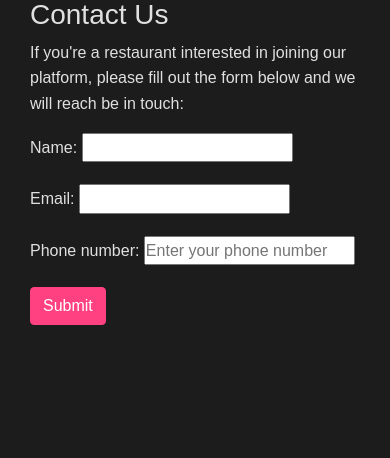
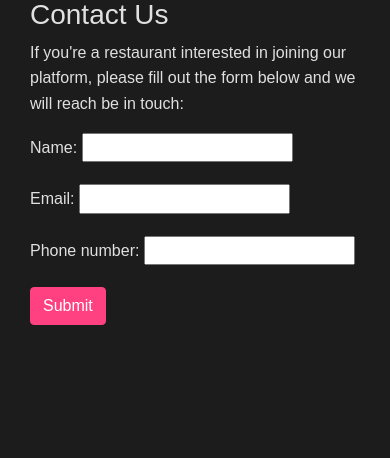
Before and after one commit to cmoynan/LocalEatzApp, a Django app: page /about/ in a window 390 px wide. Shown: the part 301-759 px from the top of the page. Run offline with Django 4.2, Linux system fonts and the light colour scheme; some libraries are stand-ins or nearby versions.

Commit message:
removed placeholder for phone number

```diff
--- a/about/templates/about/about.html
+++ b/about/templates/about/about.html
@@ -22,7 +22,7 @@
             </div>
             <div class="form-group">
                 {{ form.phone_number.label_tag }}
-                <input type="text" name="phone_number" placeholder="Enter your phone number"
+                <input type="text" name="phone_number"
                 pattern="\+?1?\d{9,15}"
                 title="Phone number must be entered in the format: '+999999999'. Up to 15 digits allowed.">
             </div>
```
Also changed, not shown: db.sqlite3.
